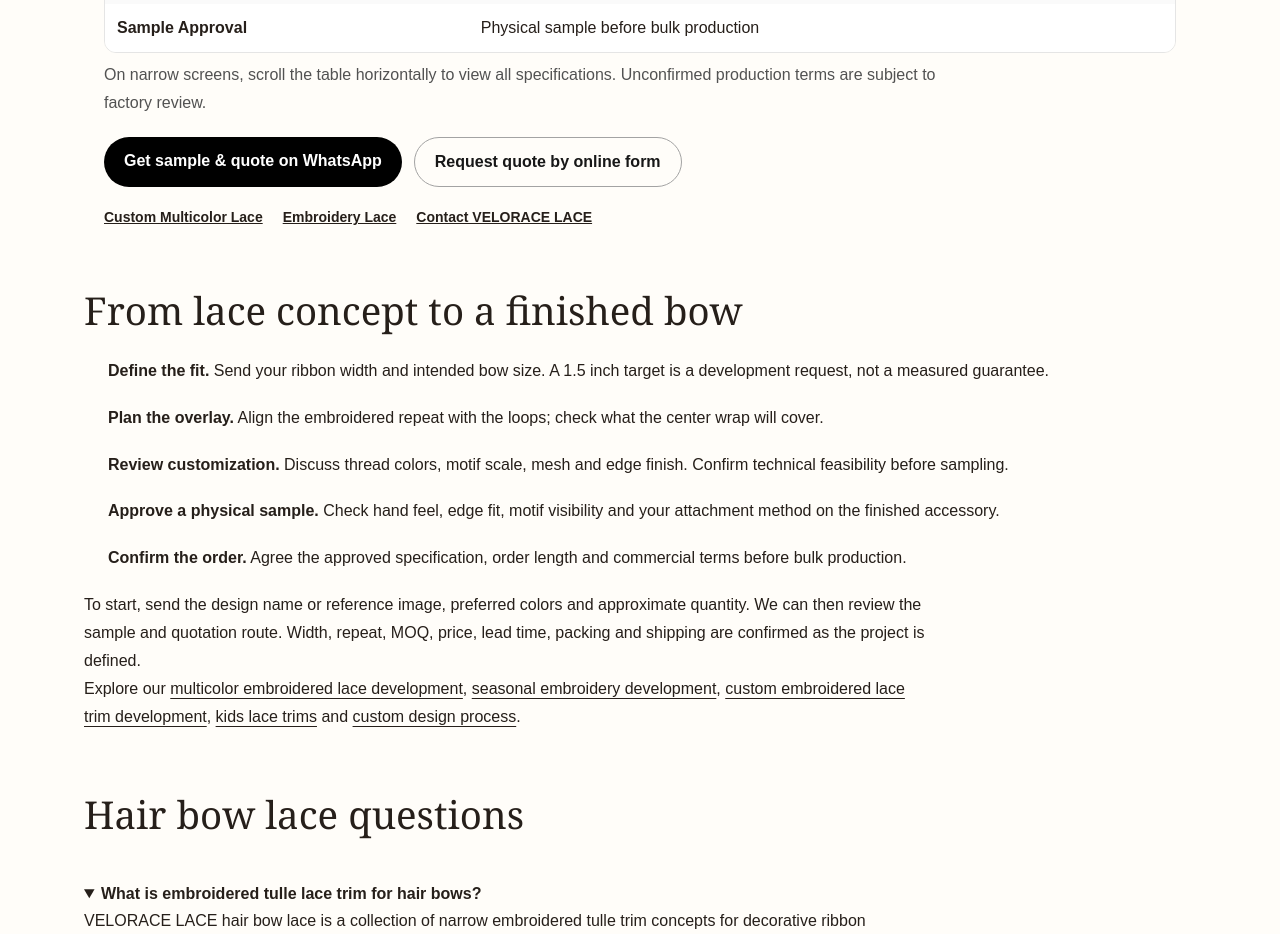
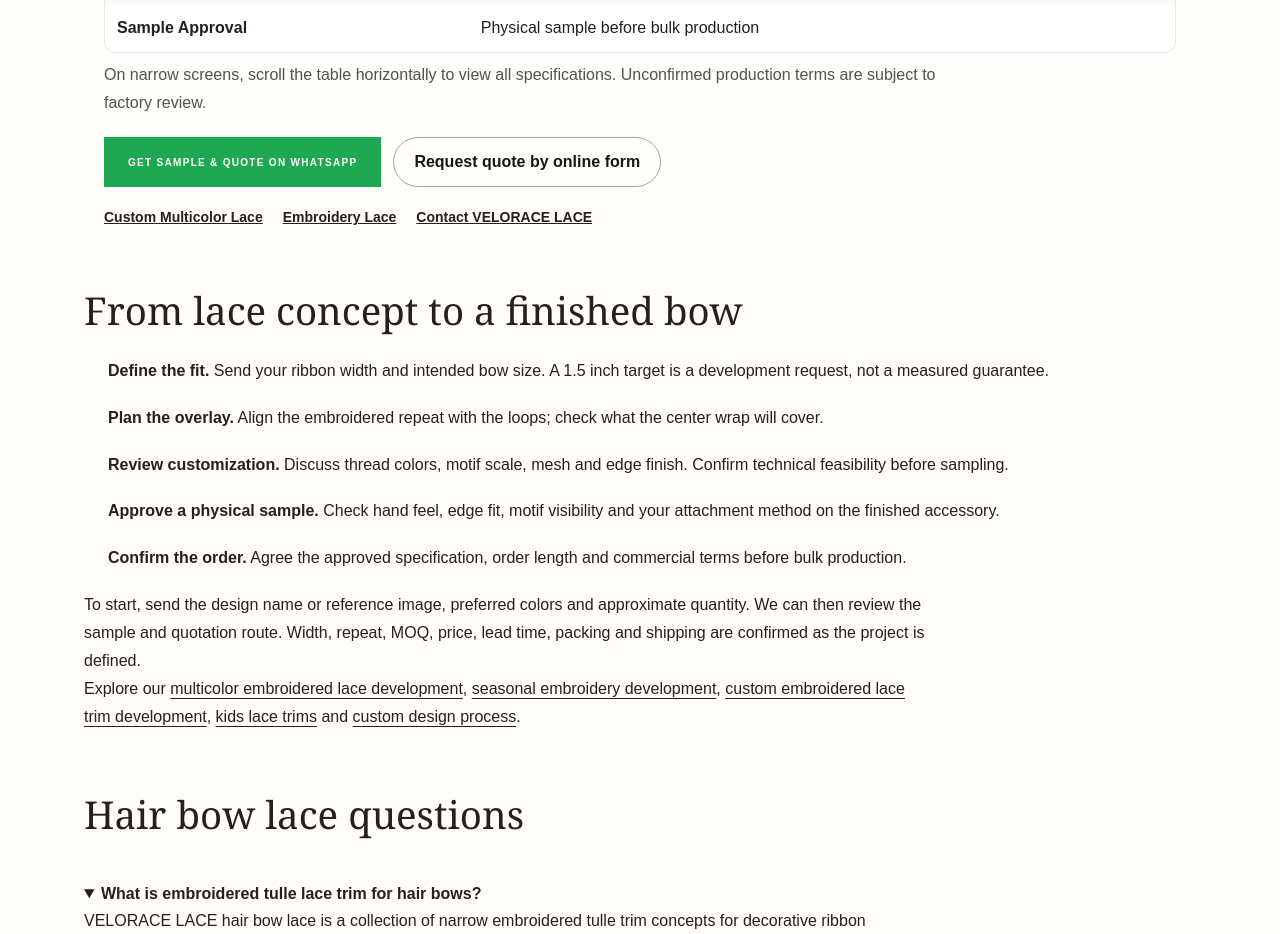
Before and after one commit to linxingwei/lace-b2b-site, a Next.js app: page /hair-bow-lace in a window 1280 px wide. Shown: the part 4900-5834 px from the top of the page. Built offline with nearby package versions, Linux system fonts and the light colour scheme; no server answers.

Commit message:
Reuse existing tracked Hair Bow WhatsApp CTA in specifications

```diff
--- a/components/ProductSpecifications.tsx
+++ b/components/ProductSpecifications.tsx
@@ -1,4 +1,5 @@
 import Link from "next/link";
+import { HairBowCTA } from "@/components/HairBowLace";
 
 type Variant = "multicolor" | "hairBow" | "embroidery";
 const data: Record<Variant, { title: string; rows: readonly (readonly [string, string])[] }> = {
@@ -83,7 +84,7 @@ export default function ProductSpecifications({ variant, whatsapp }: { variant:
       </div>
       <p className="mt-2 text-xs text-neutral-600">On narrow screens, scroll the table horizontally to view all specifications. Unconfirmed production terms are subject to factory review.</p>
       <div className="mt-5 flex flex-wrap gap-3">
-        <a href={whatsapp} className="inline-block rounded-full bg-black px-5 py-3 font-semibold text-white">{variant === "hairBow" ? "Get sample & quote on WhatsApp" : "Send inquiry on WhatsApp"}</a>
+        {variant === "hairBow" ? <HairBowCTA placement="hair_bow_product_specifications" /> : <a href={whatsapp} className="inline-block rounded-full bg-black px-5 py-3 font-semibold text-white">Send inquiry on WhatsApp</a>}
         <Link href="/contact" className="inline-block rounded-full border border-neutral-400 px-5 py-3 font-semibold text-neutral-900">{variant === "hairBow" ? "Request quote by online form" : "Request quote by form"}</Link>
       </div>
       <nav aria-label="Related product sourcing pages" className="mt-5 flex flex-wrap gap-x-5 gap-y-2 text-sm">
```
